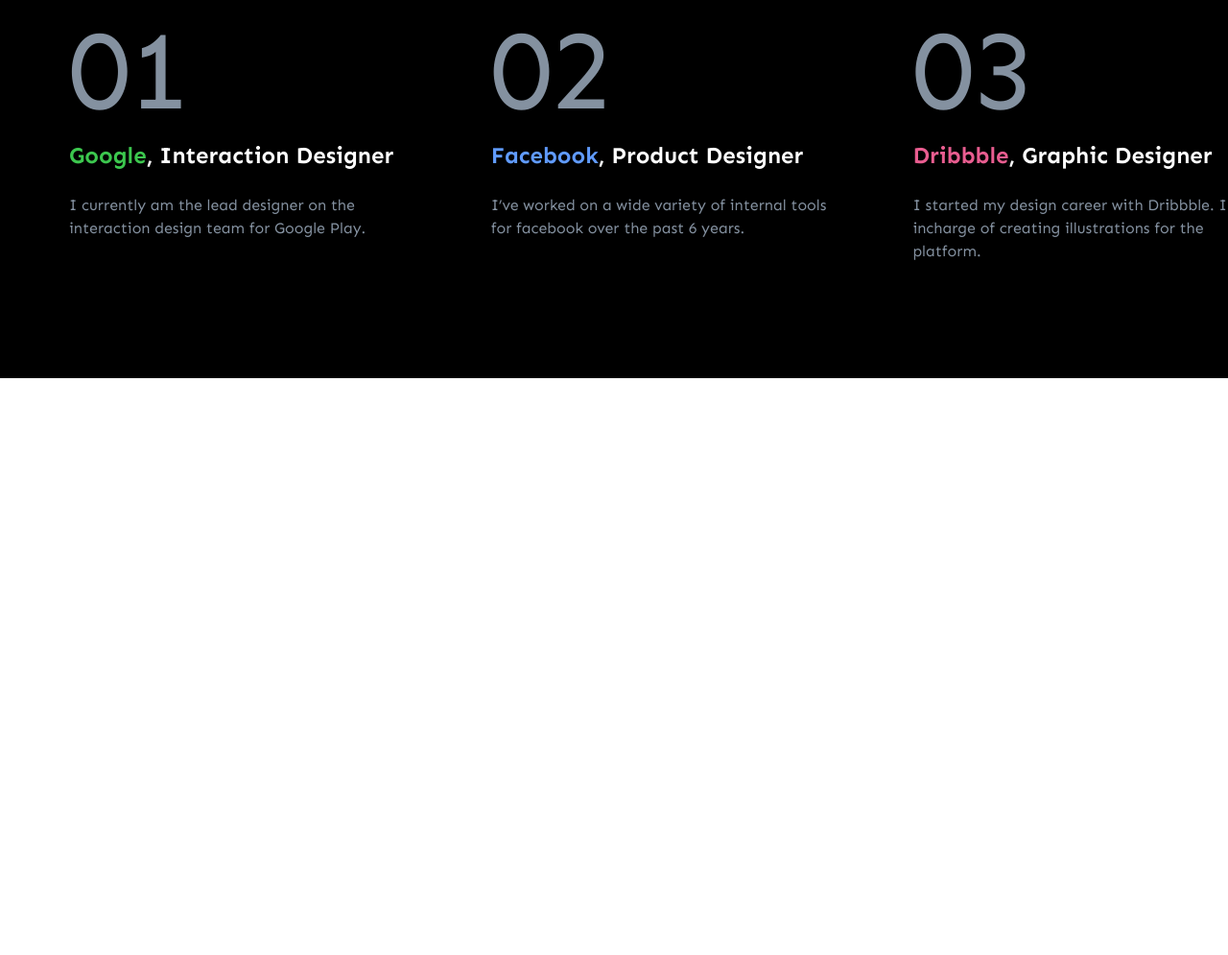
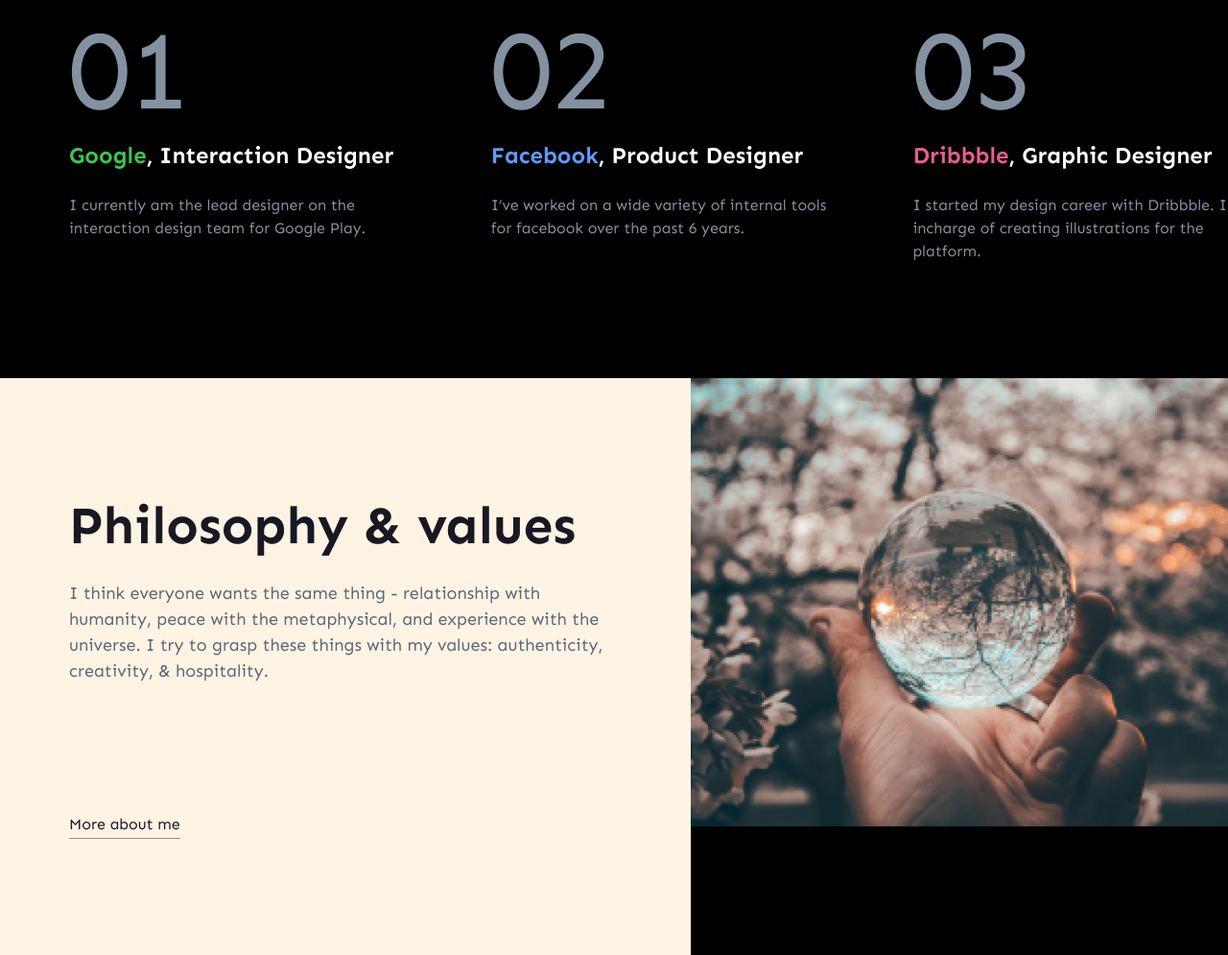
Before and after one commit to Maslovars/robinW, a plain HTML site: page index.html in a window 1280 px wide. Shown: the part 1223-2218 px from the top of the page at 96% size. Before the commit the page ends 1617 px from the top, so only its background shows below. Drawn offline with Linux system fonts and the light colour scheme.

Commit message:
feat: add philosophy

```diff
--- a/index.html
+++ b/index.html
@@ -72,7 +72,7 @@
         </div>
       </div>
     </section>
-    <!-- <section class="philosophy">
+    <section class="philosophy">
       <div class="philosophy__block">
         <h2>Philosophy & values</h2>
         <p>
@@ -85,7 +85,7 @@
       <div class="philosophy__img">
         <img src="./assets/plilosophy.jpg" alt="glass bowl">
       </div>
-    </section> -->
+    </section>
   </main>
   <footer class="footer"></footer>
 </body>
--- a/style.scss
+++ b/style.scss
@@ -167,26 +167,51 @@ a {
   }
 }
 
+.philosophy {
+  display: flex;
 
-// .philosophy {
-//   display: flex;
+  .philosophy__block {
+    background-color: $peach;
+    max-width: 720px;
+    padding: 120px 0 124px 72px;
+    h2 {
+      color: $level1;
+      font-size: 55px;
+      font-weight: 700;
+      line-height: normal;
+      margin-bottom: 24px;
+    }
+    p {
+        color: $dark-grey;
+        font-size: 18px;
+        font-weight: 400;
+        line-height: 150%;
+        margin-bottom: 134px;
+        padding-right: 72px;
+    }
+    a {
+      color: $level1;
+      font-size: 16px;
+      font-weight: 400;
+      line-height: 150%;
+      position: relative;
+      &::after {
+        content: "";
+        position: absolute;
+        height: 1px;
+        width: 100%;
+        bottom: -6px;
+        left: 0;
+        background-color: $light-grey;
+      }
+    }
+  }
 
-//   .philosophy__block {
-//     background-color: $peach;
-//     max-width: 720px;
-//     padding: 120px 0 124px 72px;
-//     h1 {
-//       font-size: 55px;
-//       font-style: normal;
-//       font-weight: 700;
-//       line-height: normal;
-//     }
-//   }
-
-//   .philosophy__img {
-//     max-width: 720px;
-//     & img {
-//       width: 100%;
-//     }
-//   }
-// }
+  .philosophy__img {
+    max-width: 720px;
+    max-height: 600px;
+    img {
+      width: 100%;
+    }
+  }
+}
```
Also changed, not shown: style.css, 1 other file.
